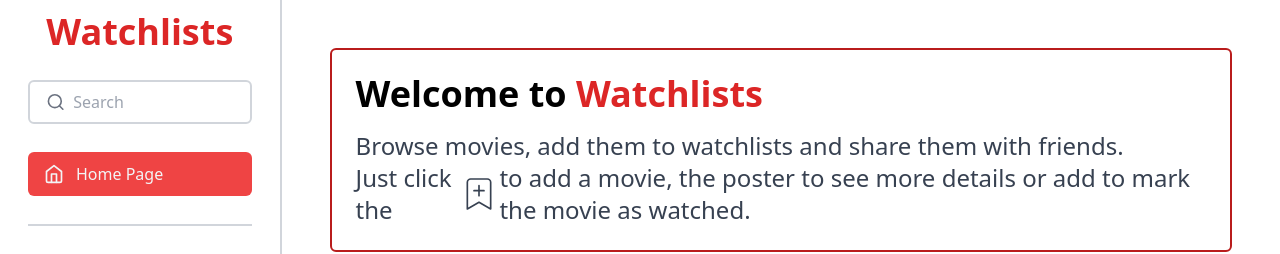
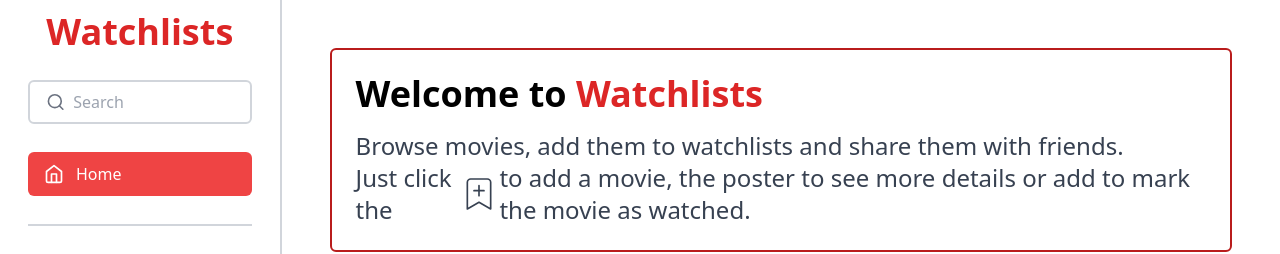
Before and after one commit to BittuKumar726/movies-lists, a React (Vite) app: page / in a window 1280 px wide. Shown: the top 254 px of the page. Built offline with nearby package versions, Linux system fonts and the light colour scheme; no server answers.

Commit message:
Updated redirect issues

```diff
--- a/src/pages/SideNavBar.jsx
+++ b/src/pages/SideNavBar.jsx
@@ -34,8 +34,8 @@ const SideNavBar = () => {
             to="/"
             className="flex items-center py-2.5 px-4 rounded-md border-1 w-[80%] cursor-pointer bg-red-500"
           >
-            <Home className="text-gray-100 mr-2" size={20} />
-            <span className={`text-gray-100 ml-1`}>Home Page</span>
+            <Home className="text-white mr-2" size={20} />
+            <span className={`text-white ml-1`}>Home</span>
           </Link>
 
           <div className="border-b-2 border-gray-300 w-[80%]"></div>
```
Also changed, not shown: 1 other file (tests, documents, lock files or other folders).
